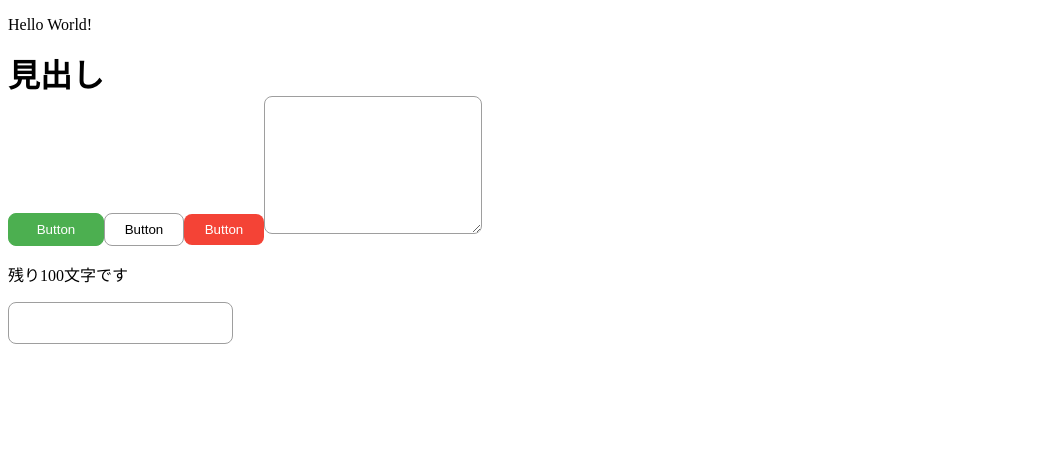
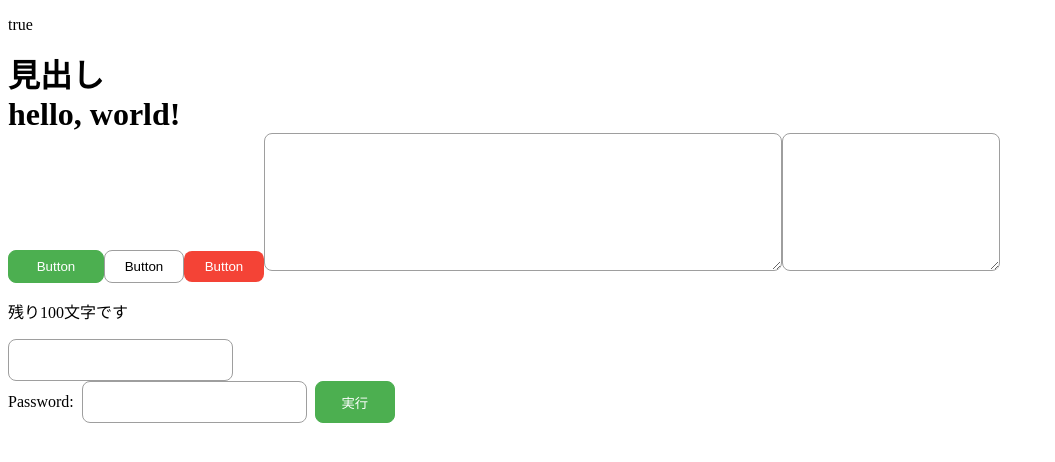
Before and after one commit to takanobu68/React-UI, a React app: page / in a window 1280 px wide. Shown: the top 462 px of the page, without its empty margins (0-1055 px from the left). Built offline with nearby package versions, Linux system fonts and the light colour scheme.

Commit message:
Passwordformコンポーネントの追加

```diff
--- a/src/App.tsx
+++ b/src/App.tsx
@@ -3,12 +3,16 @@
 import { Button } from './libs/Button';
 import { Textarea } from './libs/Textarea';
 import { Input } from './libs/input';
+import { PasswordForm } from './libs/PasswordForm';
 
 export const App = () => {
   return (
     <>
-      <Text text='Hello World!' />
-      <Heading tag={'h1'}>見出し</Heading>
+      <Text text='true' />
+      <Heading tag='h1'>見出し</Heading>
+      <Heading tag='h1'>
+        <span>hello, world!</span>
+      </Heading>
       <Button
         onClick={() => console.log('clicked!')}
         title='Button'
@@ -25,8 +29,10 @@
         title='Button'
         type='error'
       />
+      <Textarea width={500} />
       <Textarea width={200} maxLength={100} />
       <Input type='text' />
+      <PasswordForm onSubmit={(password) => console.log(password)} />
     </>
   );
 };
--- /dev/null
+++ b/src/libs/PasswordForm.tsx
@@ -0,0 +1,59 @@
+import { VFC, useCallback, useEffect, useState, ChangeEvent } from 'react';
+import styled from 'styled-components';
+import { fontSize, space } from './constants';
+
+import { Button } from './Button';
+import { Input } from './input';
+
+type Props = {
+  onSubmit: (password: string) => void;
+};
+
+export const PasswordForm: VFC<Props> = ({ onSubmit }) => {
+  const [value, setValue] = useState<string>('');
+
+  const handleChange = (event: ChangeEvent<HTMLInputElement>) => {
+    setValue(event.currentTarget.value);
+  };
+
+  const handleKeyDown = useCallback(
+    (e: KeyboardEvent) => {
+      if (e.key === 'Enter') {
+        onSubmit(value);
+      }
+    },
+    [value]
+  );
+
+  useEffect(() => {
+    document.addEventListener('keydown', handleKeyDown);
+    return () => document.removeEventListener('keydown', handleKeyDown);
+  }, [handleKeyDown]);
+
+  return (
+    <Wrapper>
+      <Label htmlFor='password'>Password:</Label>
+      <InputForm
+        id='password'
+        type='password'
+        onChange={(e) => handleChange(e)}
+        error={value.length < 8}
+      />
+      <Button onClick={() => onSubmit(value)} title='実行' type='primary' />
+    </Wrapper>
+  );
+};
+
+const Wrapper = styled.div`
+  display: flex;
+`;
+
+const Label = styled.label`
+  margin: 0 ${space.m} 0 0;
+  font-size: ${fontSize.m};
+  line-height: 42px;
+`;
+
+const InputForm = styled(Input)`
+  margin-right: ${space.m};
+`;
```
